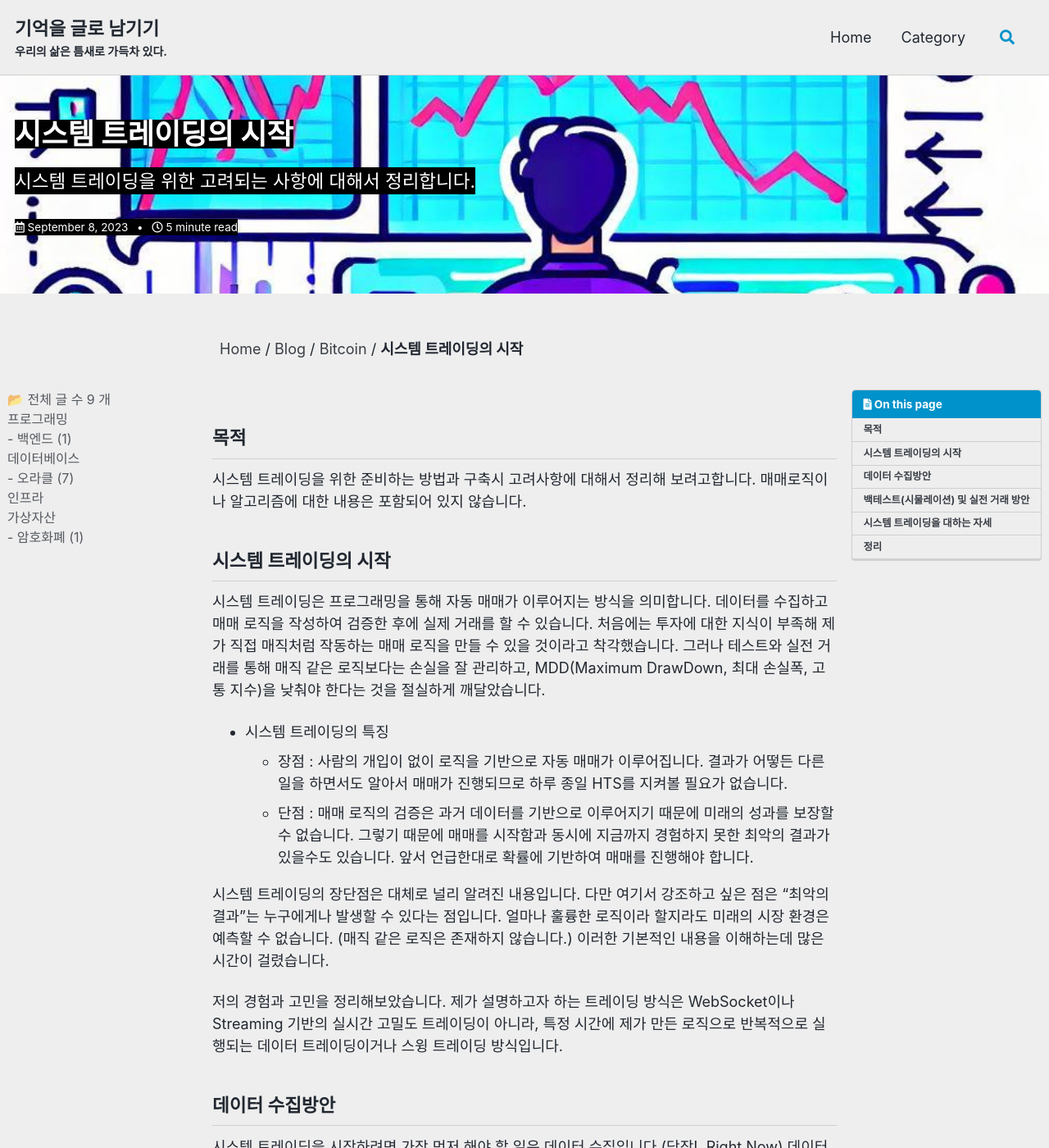
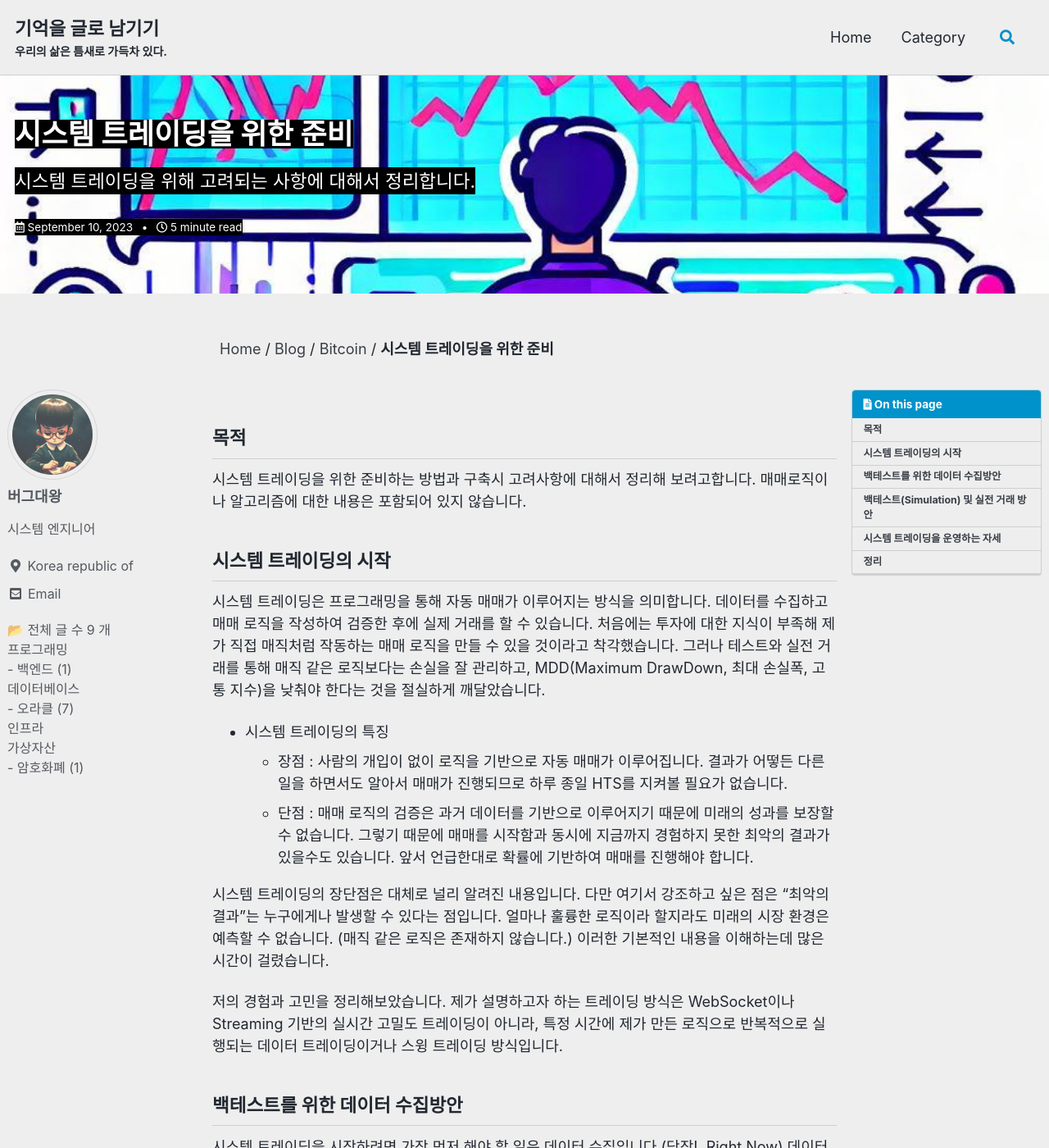
Before and after one commit to kosate/kosate.github.io, a Jekyll site: the page built from _posts/2023-09-10-how-to-begin-system-trading.md, in a window 1280 px wide and 1400 px high. Shown: the whole window at 82% size. Built offline with Jekyll 4.4.1, drawn with Linux system fonts in a browser that asks for light colours; cached includes are drawn as plain includes; some web fonts are replaced; a script that is not in the unit is left out; comment, search, counter and statistics services are not loaded; some of the changed text lies outside the part shown.

Commit message:
modify typo

```diff
--- a/_includes/nav_list_main
+++ b/_includes/nav_list_main
@@ -57,6 +57,7 @@
                     {% endif %}
                 {% endfor %}
             </ul>
+
       </li>
   </ul>
 </nav>
--- a/_posts/2023-09-10-how-to-begin-system-trading.md
+++ b/_posts/2023-09-10-how-to-begin-system-trading.md
@@ -1,14 +1,14 @@
 ---
 layout: single
-title: 시스템 트레이딩의 시작
-date: 2023-09-08 12:00
+title: 시스템 트레이딩을 위한 준비
+date: 2023-09-10 12:00
 categories:
   - bitcoin
-author: 버그대왕
+author:
 tags:
    - bitcoin
    - system trading
-excerpt : 시스템 트레이딩을 위한 고려되는 사항에 대해서 정리합니다.
+excerpt : 시스템 트레이딩을 위해 고려되는 사항에 대해서 정리합니다.
 header :
   overlay_image: /assets/images/blog/system-trading.jpg
 toc : true
@@ -33,7 +33,7 @@
 
 저의 경험과 고민을 정리해보았습니다. 제가 설명하고자 하는 트레이딩 방식은 WebSocket이나 Streaming 기반의 실시간 고밀도 트레이딩이 아니라, 특정 시간에 제가 만든 로직으로 반복적으로 실행되는 데이터 트레이딩이거나 스윙 트레이딩 방식입니다.
 
-## 데이터 수집방안
+## 백테스트를 위한 데이터 수집방안
 
 시스템 트레이딩을 시작하려면 가장 먼저 해야 할 일은 데이터 수집입니다.(당장!, Right Now)
 데이터기반으로 로직을 설계하고 백테스트을 통해서 로직을 검증할수 있기 때문입니다.
@@ -56,7 +56,7 @@
 
 어떤 데이터를 수집할지, 어떤 방법으로 데이터를 수집할지, 어떤 개발 언어와 운영 체제 환경에서 작업할지 결정해야 합니다. 고밀도 트레이딩을 하지 않는다면 REST API를 이용한 개발이 더 나은 선택입니다. 저는 자바 언어로 REST API를 활용하여 개발 중입니다.
 
-## 백테스트(시물레이션) 및 실전 거래 방안
+## 백테스트(Simulation) 및 실전 거래 방안
 
 백테스트를 시작하기 전에 앞서 말한 데이터가 준비되어 있어야 합니다.
 그리고 백테스트를 어느 기준 일자와 시간에 진행할지 먼저 정해야 합니다. 1일에 1회인지, 아니면 1일에 6회를 할 것인지에 따라 데이터 수집 기준을 설정할 수 있습니다. 그런 다음에 최대한 많은 기간의 데이터를 수집하는 것이 좋습니다.
@@ -77,7 +77,7 @@
 
 실전 거래를 하다보면 백테스트 결과와 차이가 나는 경우가 많습니다. 동일한 매매 로직을 동일하게 동작시키기는 매우 어렵습니다. 예상치 못한 버그나 API 변경 등이 발생할 수 있습니다. 그러므로 항상 실전 거래를 할 때는 만든 로직이 백테스트 결과와 동일한지 확인해야 합니다. 프로그래밍은 완벽하지 않기 때문에 확인은 필수적입니다. 또한, 내가 만든 로직에 대한 믿음은 백테스트 결과와 실전 거래한 결과의 차이에서 옵니다.
 
-## 시스템 트레이딩을 대하는 자세
+## 시스템 트레이딩을 운영하는 자세
 
 2021년 1월, 코로나19 여파로 정신없는 시기였습니다. 정부가 경기 부양을 위해 많은 자금을 투입하는 때였습니다. 이때, 비트코인이 급등하고 있었고, 저 또한 투자를 해보고 큰 이익을 낼 수 있지 않을까 생각했습니다. 그래서 과거 데이터를 수집하고 로직을 만들어 백테스트를 진행했는데, 어느 정도 수익을 보는 것은 로직을 만들었습니다. 이후 2021년 6월, 실전 거래를 처음 시작했고 백테스트 결과와의 차이를 줄이기 위해 프로그램을 계속 수정했습니다.
 
```
Also changed, not shown: _posts/2023-09-08-What-is-the-multitenant.md (+1 -1 lines).
